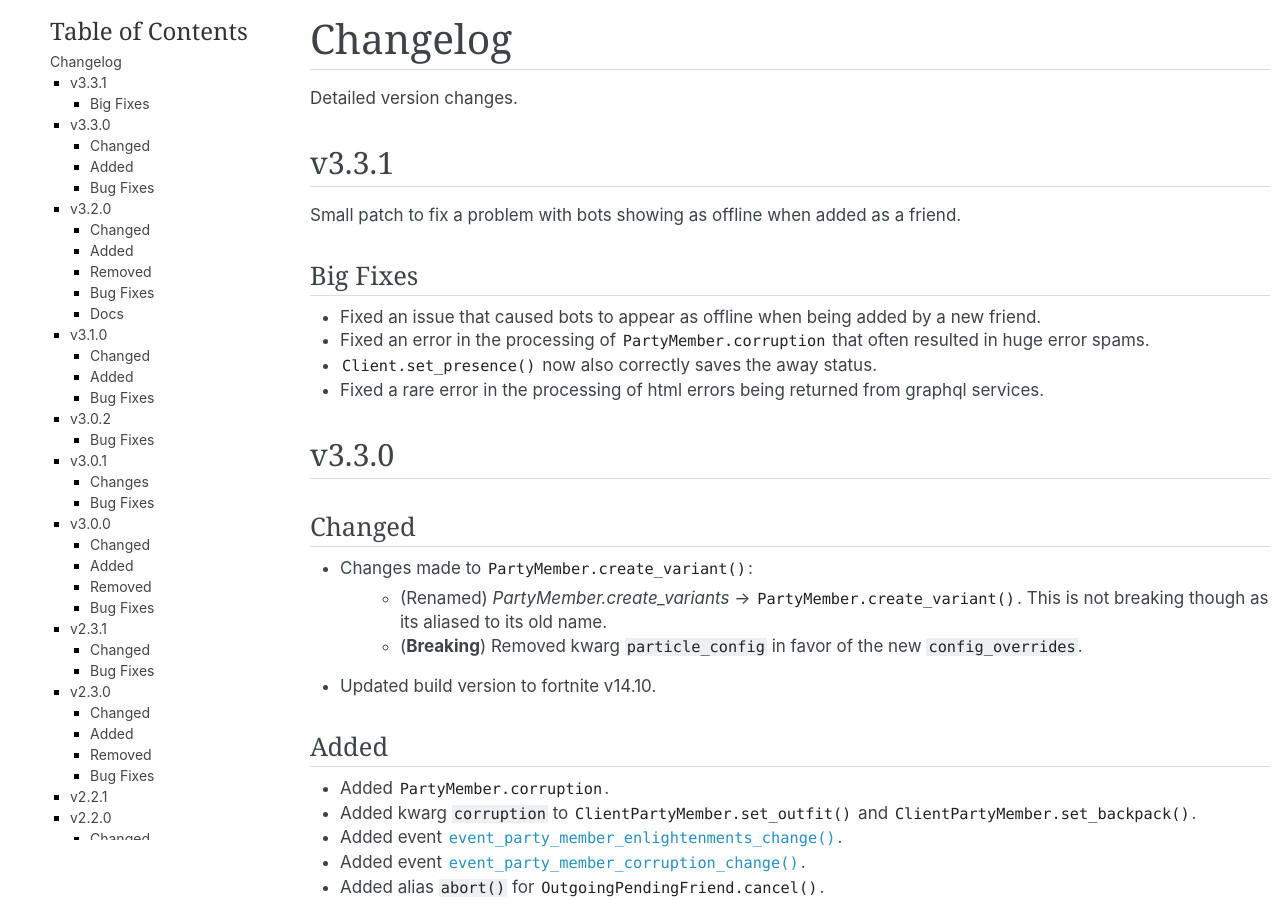
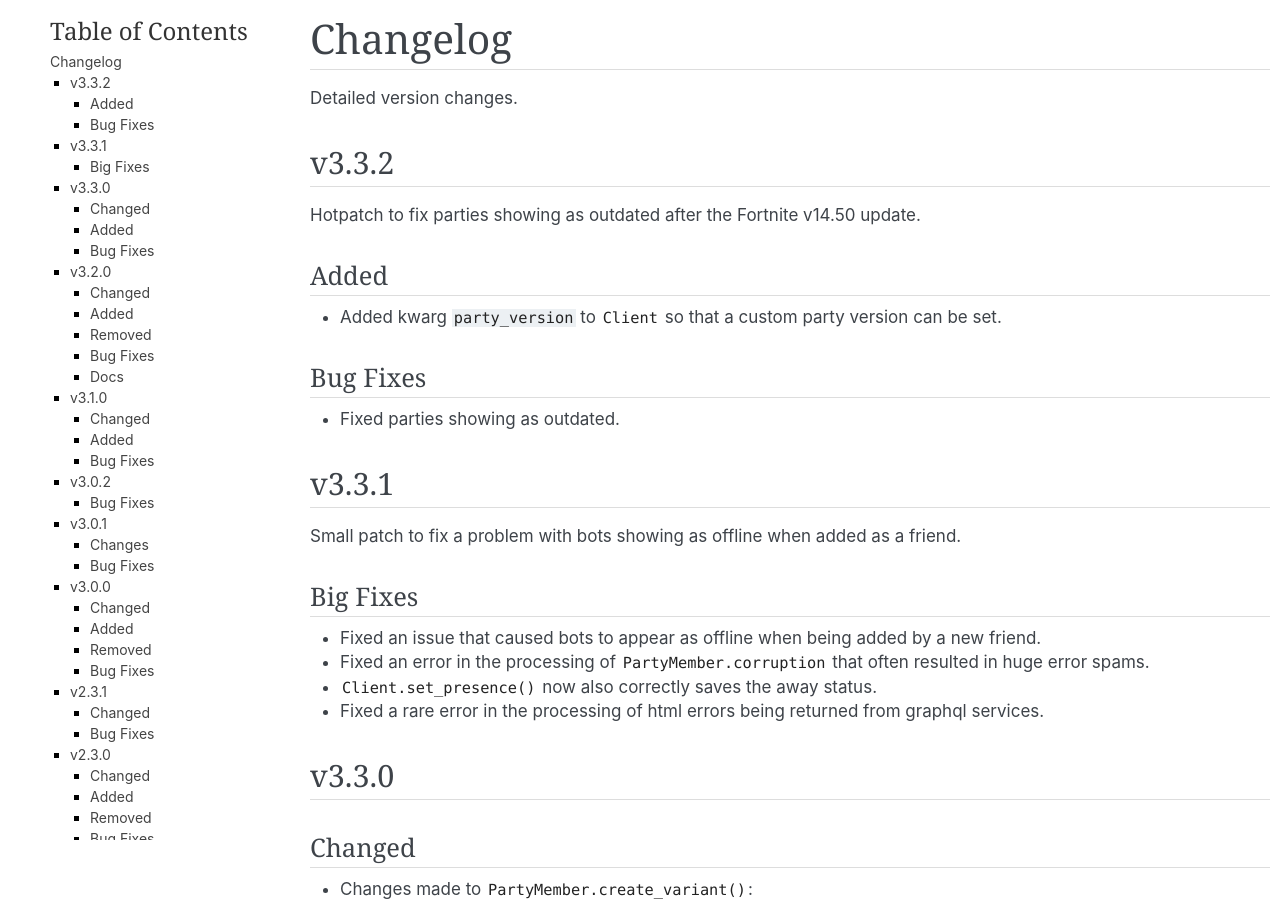
Before and after one commit to Terbau/fortnitepy, a Sphinx documentation site: the page built from docs/changelog.rst, in a window 1280 px wide and 900 px high. Built offline with Sphinx 7.4.7, drawn with Linux system fonts in a browser that asks for light colours.

Commit message:
v3.3.2 changelog + version bump

```diff
--- a/docs/changelog.rst
+++ b/docs/changelog.rst
@@ -4,6 +4,22 @@ Changelog
 =========
 
 Detailed version changes.
+
+
+v3.3.2
+------
+
+Hotpatch to fix parties showing as outdated after the Fortnite v14.50 update.
+
+Added
+~~~~~
+
+- Added kwarg ``party_version`` to :class:`Client` so that a custom party version can be set.
+
+Bug Fixes
+~~~~~~~~~
+
+- Fixed parties showing as outdated.
 
 
 v3.3.1
--- a/fortnitepy/__init__.py
+++ b/fortnitepy/__init__.py
@@ -25,7 +25,7 @@ OUT OF OR IN CONNECTION WITH THE SOFTWARE OR THE USE OR OTHER DEALINGS IN THE
 SOFTWARE.
 """
 
-__version__ = '3.3.1'
+__version__ = '3.3.2'
 
 from .client import Client, run_multiple, start_multiple, close_multiple
 from .auth import (Auth, EmailAndPasswordAuth, ExchangeCodeAuth,
```
